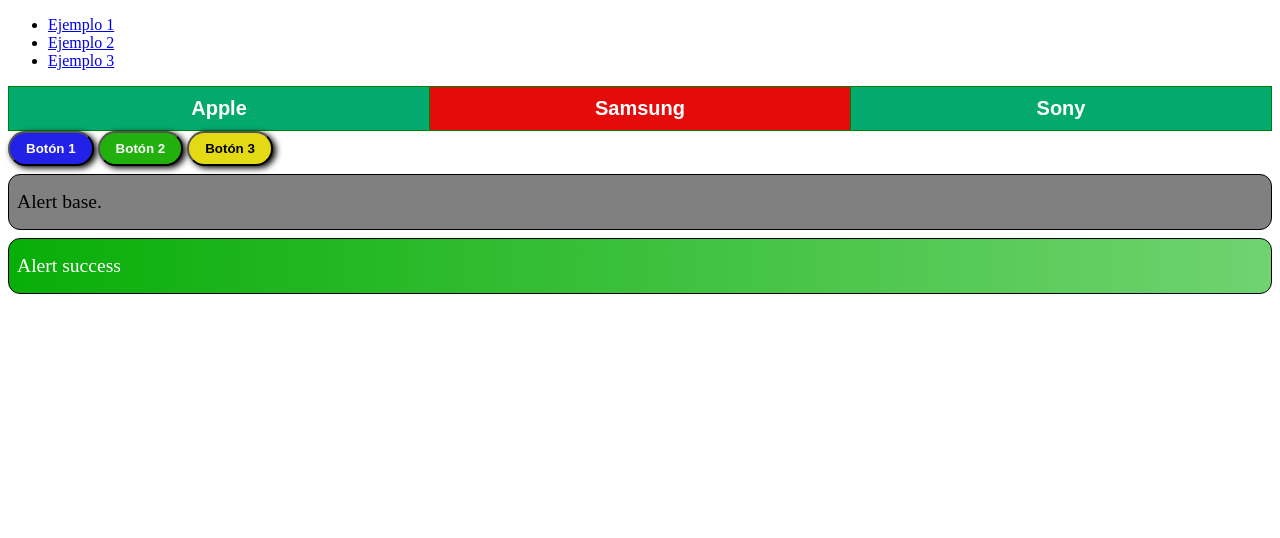
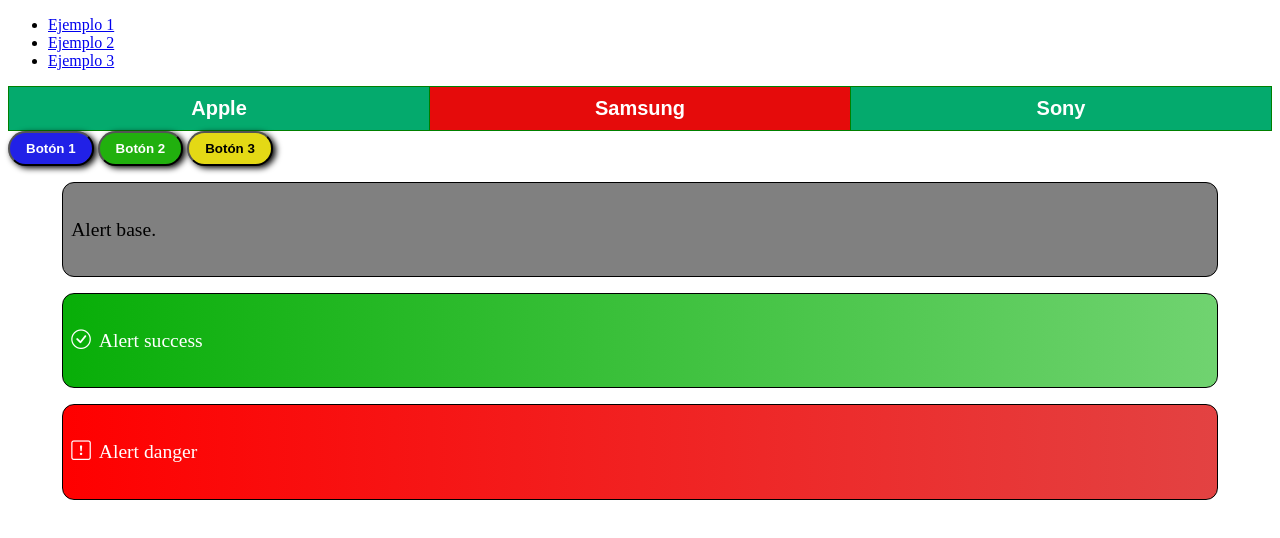
Before and after one commit to NelsonRamirezC/m3-l2-ejemplo-bem, a website: page index.html in a window 1280 px wide. Drawn offline with nearby package versions, Linux system fonts and the light colour scheme.

Commit message:
Se termina ejemplo de alerts, agrando íconos

```diff
--- a/index.html
+++ b/index.html
@@ -5,6 +5,8 @@
     <meta charset="UTF-8">
     <meta name="viewport" content="width=device-width, initial-scale=1.0">
     <title>Ejemplos BEM</title>
+
+    <link rel="stylesheet" href="https://cdn.jsdelivr.net/npm/bootstrap-icons@1.13.1/font/bootstrap-icons.min.css">
 
     <link rel="stylesheet" href="./assets/css/main.css">
 </head>
@@ -44,10 +46,16 @@
 
         <section id="ejemplo3">
             <div class="alert">
-                Alert base.
+                <p class="alert__text">Alert base.</p>
+
             </div>
             <div class="alert alert--success">
-                Alert success
+                <i class="bi bi-check-circle alert__icon"></i>
+                <p class="alert__text">Alert success</p>
+            </div>
+            <div class="alert alert--danger">
+                <i class="bi bi-exclamation-square alert__icon"></i>
+                <p class="alert__text">Alert danger</p>
             </div>
 
         </section>
--- a/scss/blocks/_alerts.scss
+++ b/scss/blocks/_alerts.scss
@@ -8,9 +8,44 @@
     border-radius: 12px;
     font-size: 1.225rem;
     font-weight: 500;
+    position: relative;
+    transition: all 0.5s ease;
+    width: 90%;
+    margin:1rem auto;
+    display:flex;
+    align-items: center;
+    gap: 0.5rem;
+
+    &__icon{
+        color: black;
+    }
+
+    &__text{
+        color:black;
+    }
 
     &--success{
         color:white;
         background: linear-gradient(to right, v.$success, v.$success-soft);
+        i, p {
+            color:white;
+        }
+    }
+
+    &--danger{
+        color:white;
+        background: linear-gradient(to right, v.$danger, v.$danger-soft);
+
+        i, p {
+            color:white;
+        }
+
+    }
+
+
+    &:hover{
+        cursor: pointer;
+        transform: translatey(-5px) scale(1.025);
+        opacity: 0.8;
     }
 }
--- a/scss/blocks/_variables.scss
+++ b/scss/blocks/_variables.scss
@@ -4,4 +4,5 @@
 $success-soft: rgb(112 211 112);
 $warning: yellow;
 $danger: red;
+$danger-soft: rgb(227, 66, 66);
 $info: skyblue;
```
Also changed, not shown: assets/css/main.css, 1 other file.
